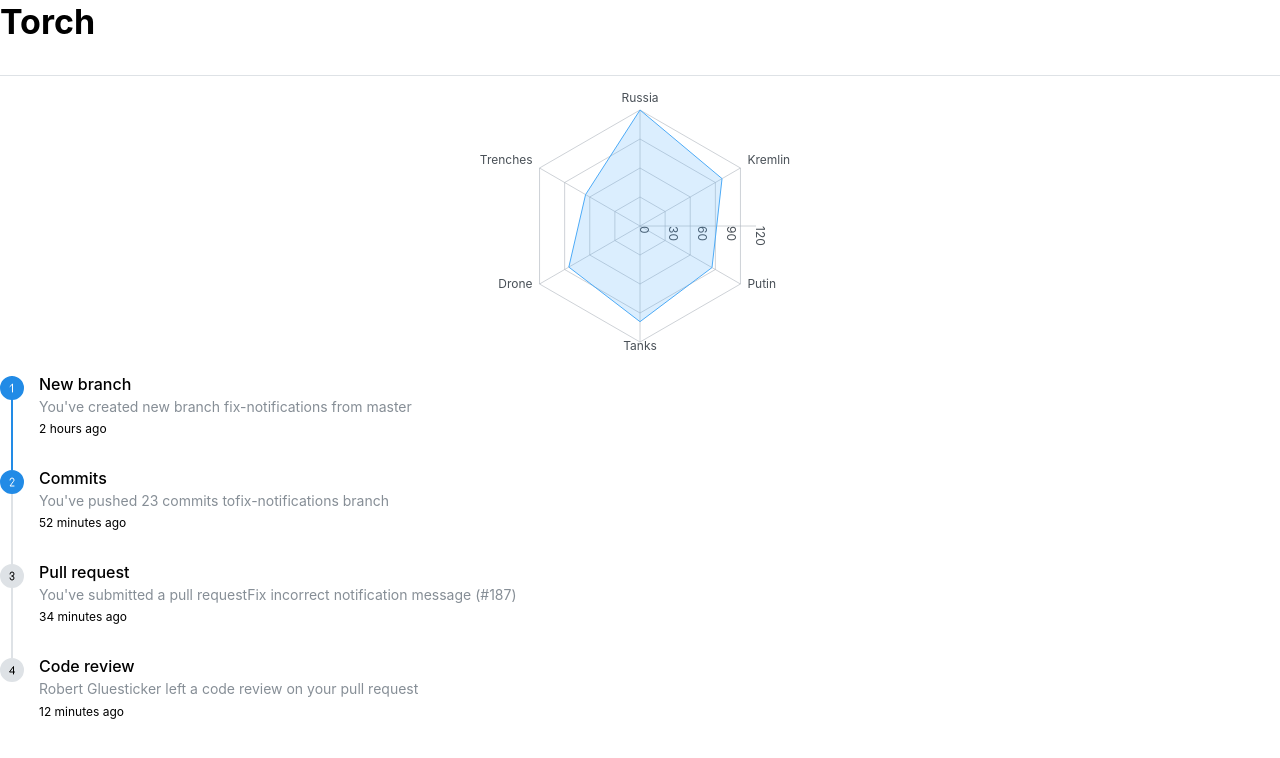
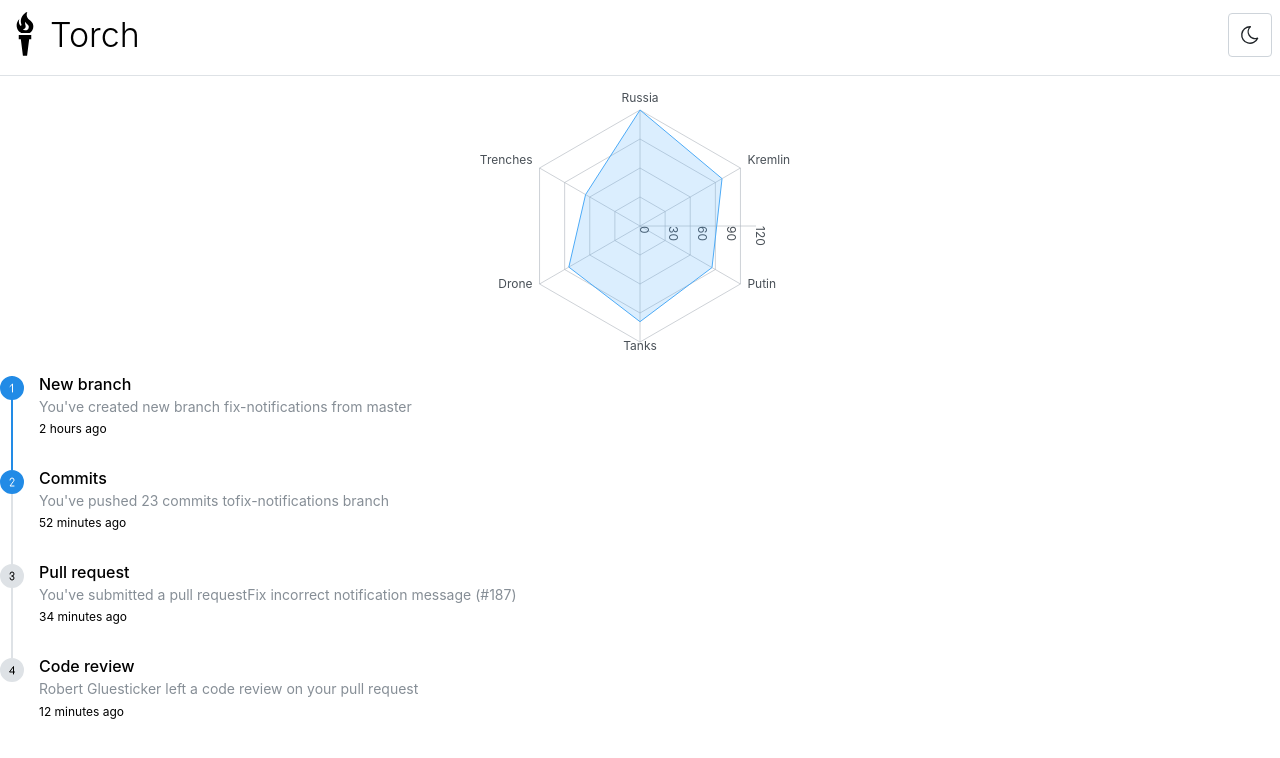
Before and after one commit to dankolesnikov/national-defense-hackathon, a Next.js app: page / in a window 1280 px wide. Shown: the top 758 px of the page. Built offline with nearby package versions, Linux system fonts and the light colour scheme.

Commit message:
chore: lfg

```diff
--- /dev/null
+++ b/src/app/components/DarkModeToggle.module.css
@@ -0,0 +1,24 @@
+.icon {
+    width: rem(22px);
+    height: rem(22px);
+  }
+
+  .dark {
+    @mixin dark {
+      display: none;
+    }
+
+    @mixin light {
+      display: block;
+    }
+  }
+
+  .light {
+    @mixin light {
+      display: none;
+    }
+
+    @mixin dark {
+      display: block;
+    }
+  }
--- /dev/null
+++ b/src/app/components/DarkModeToggle.tsx
@@ -0,0 +1,32 @@
+import cx from "clsx";
+import {
+  ActionIcon,
+  useMantineColorScheme,
+  useComputedColorScheme,
+  Group,
+} from "@mantine/core";
+import { IconSun, IconMoon } from "@tabler/icons-react";
+import classes from "./DarkModeToggle.module.css";
+
+export function DarkModeToggle() {
+  const { setColorScheme } = useMantineColorScheme();
+  const computedColorScheme = useComputedColorScheme("light", {
+    getInitialValueInEffect: true,
+  });
+
+  return (
+    <Group justify="center">
+      <ActionIcon
+        onClick={() =>
+          setColorScheme(computedColorScheme === "light" ? "dark" : "light")
+        }
+        variant="default"
+        size="xl"
+        aria-label="Toggle color scheme"
+      >
+        <IconSun className={cx(classes.icon, classes.light)} stroke={1.5} />
+        <IconMoon className={cx(classes.icon, classes.dark)} stroke={1.5} />
+      </ActionIcon>
+    </Group>
+  );
+}
--- a/src/app/globals.css
+++ b/src/app/globals.css
@@ -1,9 +1,6 @@
 :root {
   --max-width: 1100px;
   --border-radius: 12px;
-  --font-mono: ui-monospace, Menlo, Monaco, "Cascadia Mono", "Segoe UI Mono",
-    "Roboto Mono", "Oxygen Mono", "Ubuntu Monospace", "Source Code Pro",
-    "Fira Mono", "Droid Sans Mono", "Courier New", monospace;
 
   --foreground-rgb: 0, 0, 0;
   --background-start-rgb: 214, 219, 220;
--- a/src/app/homepage.tsx
+++ b/src/app/homepage.tsx
@@ -2,7 +2,7 @@
 import Image from "next/image";
 import styles from "./page.module.css";
 import "@mantine/core/styles.css";
-import { AppShell, Title } from "@mantine/core";
+import { AppShell, Group, Title, useMantineColorScheme } from "@mantine/core";
 import { RadarChart } from "@mantine/charts";
 import { Timeline, Text } from "@mantine/core";
 import {
@@ -11,14 +11,31 @@ import {
   IconNumber3,
   IconNumber4,
 } from "@tabler/icons-react";
+import torch_dark_mode from "../../public/torch_white.svg";
+import torch_light_mode from "../../public/torch_black.svg";
+import { DarkModeToggle } from "./components/DarkModeToggle";
+export default function HomePage() {
+  const { colorScheme } = useMantineColorScheme();
 
-export default function HomePage() {
   return (
     <AppShell header={{ height: { base: 48, sm: 60, lg: 76 } }}>
       <AppShell.Header
         style={{ alignItems: "center", justifyContent: "center" }}
       >
-        <Title order={1}>Torch</Title>
+        <Group justify="space-between" pr="0.5rem" pt="0.6rem">
+          <Group gap={0}>
+            <Image
+              src={colorScheme === "light" ? torch_light_mode : torch_dark_mode}
+              alt={""}
+              width={50}
+              height={50}
+            />
+            <Title fz="h1" fw="300">
+              Torch
+            </Title>
+          </Group>
+          <DarkModeToggle />
+        </Group>
       </AppShell.Header>
       <AppShell.Main>
         <RadarChart
--- a/src/app/layout.tsx
+++ b/src/app/layout.tsx
@@ -2,13 +2,16 @@
 // All packages except `@mantine/hooks` require styles imports
 import "@mantine/core/styles.css";
 import "@mantine/charts/styles.css";
+import { Inter } from "next/font/google";
 
 import { ColorSchemeScript, MantineProvider } from "@mantine/core";
 
 export const metadata = {
-  title: "My Mantine app",
-  description: "I have followed setup instructions carefully",
+  title: "Torch",
+  description: "N/A",
 };
+
+const inter = Inter({ subsets: ["latin"] });
 
 export default function RootLayout({
   children,
@@ -16,7 +19,7 @@ export default function RootLayout({
   children: React.ReactNode;
 }) {
   return (
-    <html lang="en">
+    <html lang="en" className={inter.className}>
       <head>
         <ColorSchemeScript />
       </head>
--- a/src/app/page.tsx
+++ b/src/app/page.tsx
@@ -1,7 +1,6 @@
 import "@mantine/core/styles.css";
 import { MantineProvider } from "@mantine/core";
 import HomePage from "./homepage";
-import { getMessages } from "@/utils/parsingUtils";
 
 export default function App() {
   return <HomePage />;
```
Also changed, not shown: public/torch_black.svg (renamed from public/torch.svg), public/torch_white.svg (added).
